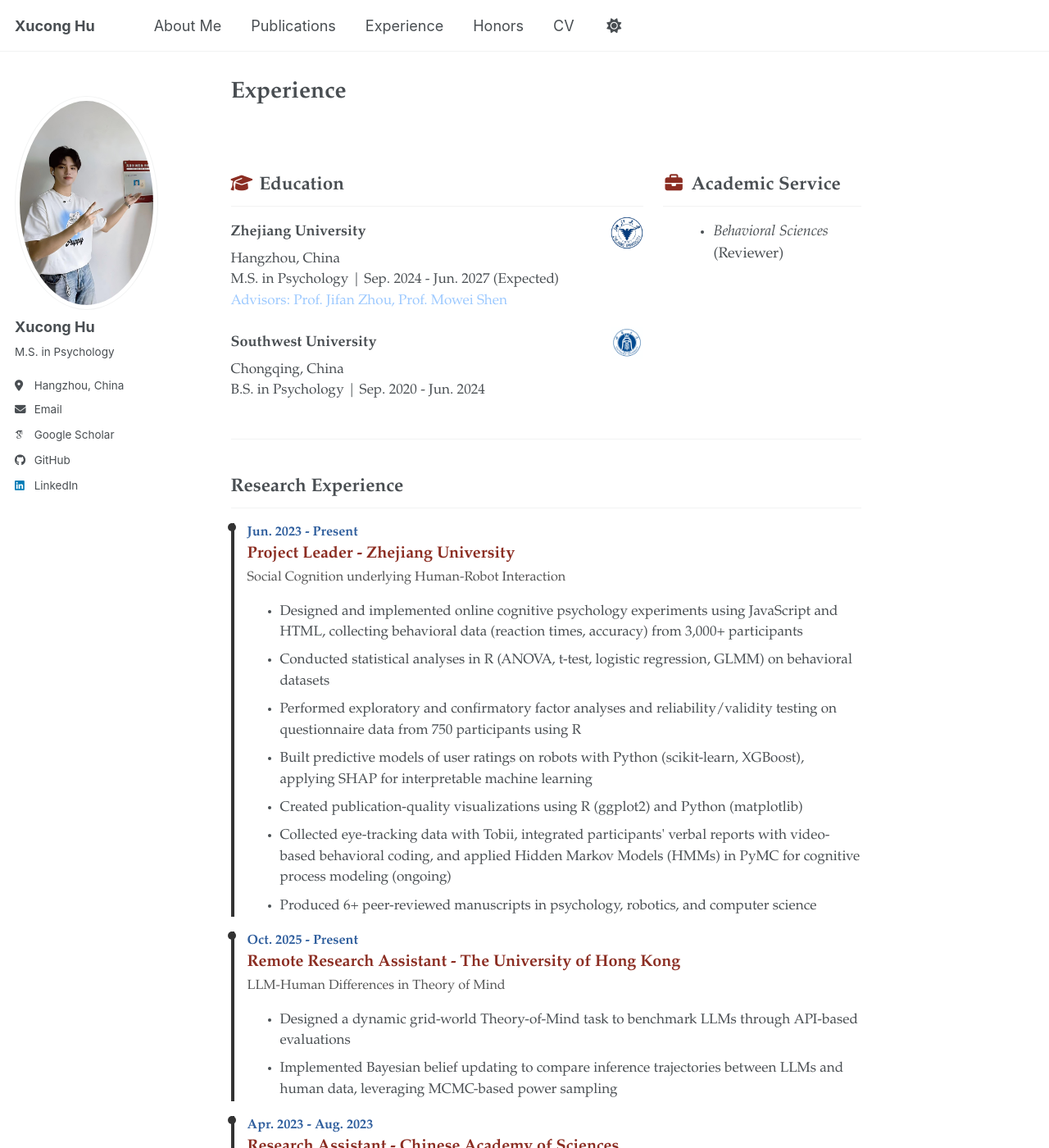
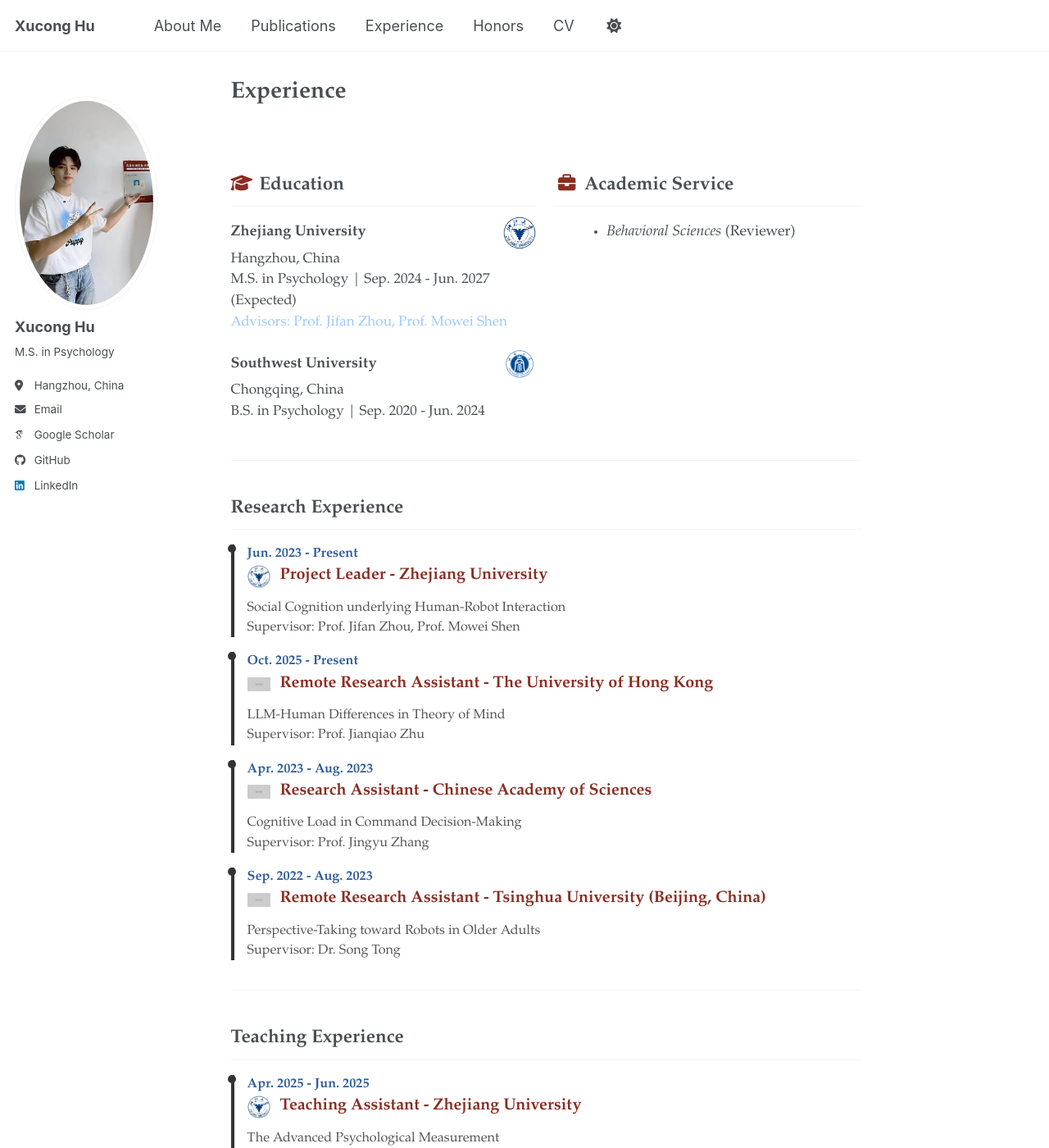
Before and after one commit to xuconghu/xuconghu.github.io, a Jekyll site: the page built from _pages/experience.md, in a window 1280 px wide and 1400 px high. Shown: the whole window at 82% size. Built offline with Jekyll 4.4.1, drawn with Linux system fonts in a browser that asks for light colours; some web fonts are replaced; a script bundle is joined from its source files by our own code; library files that are not in the unit come from our copies; some of the changed text lies outside the part shown.

Commit message:
Equalize About columns and simplify experience items

```diff
--- a/_pages/experience.md
+++ b/_pages/experience.md
@@ -41,56 +41,54 @@ author_profile: true
   <div class="timeline-body">
     <div class="timeline-item">
       <div class="timeline-date">Jun. 2023 - Present</div>
-      <div class="timeline-title">Project Leader - Zhejiang University</div>
+      <div class="timeline-title">
+        <span class="timeline-org">
+          <img class="timeline-logo" src="{{ "/images/zju_logo.png" | relative_url }}" alt="Zhejiang University logo" />
+          Project Leader - Zhejiang University
+        </span>
+      </div>
       <div class="timeline-desc">
         <div class="timeline-host">Social Cognition underlying Human-Robot Interaction</div>
-        <ul>
-          <li>Designed and implemented online cognitive psychology experiments using JavaScript and HTML, collecting behavioral data (reaction times, accuracy) from 3,000+ participants</li>
-          <li>Conducted statistical analyses in R (ANOVA, t-test, logistic regression, GLMM) on behavioral datasets</li>
-          <li>Performed exploratory and confirmatory factor analyses and reliability/validity testing on questionnaire data from 750 participants using R</li>
-          <li>Built predictive models of user ratings on robots with Python (scikit-learn, XGBoost), applying SHAP for interpretable machine learning</li>
-          <li>Created publication-quality visualizations using R (ggplot2) and Python (matplotlib)</li>
-          <li>Collected eye-tracking data with Tobii, integrated participants' verbal reports with video-based behavioral coding, and applied Hidden Markov Models (HMMs) in PyMC for cognitive process modeling (ongoing)</li>
-          <li>Produced 6+ peer-reviewed manuscripts in psychology, robotics, and computer science</li>
-        </ul>
+        <div class="timeline-host">Supervisor: Prof. Jifan Zhou, Prof. Mowei Shen</div>
       </div>
     </div>
     <div class="timeline-item">
       <div class="timeline-date">Oct. 2025 - Present</div>
-      <div class="timeline-title">Remote Research Assistant - The University of Hong Kong</div>
+      <div class="timeline-title">
+        <span class="timeline-org">
+          <img class="timeline-logo" src="{{ "/images/500x300.png" | relative_url }}" alt="The University of Hong Kong logo placeholder" />
+          Remote Research Assistant - The University of Hong Kong
+        </span>
+      </div>
       <div class="timeline-desc">
         <div class="timeline-host">LLM-Human Differences in Theory of Mind</div>
-        <ul>
-          <li>Designed a dynamic grid-world Theory-of-Mind task to benchmark LLMs through API-based evaluations</li>
-          <li>Implemented Bayesian belief updating to compare inference trajectories between LLMs and human data, leveraging MCMC-based power sampling</li>
-        </ul>
+        <div class="timeline-host">Supervisor: Prof. Jianqiao Zhu</div>
       </div>
     </div>
     <div class="timeline-item">
       <div class="timeline-date">Apr. 2023 - Aug. 2023</div>
-      <div class="timeline-title">Research Assistant - Chinese Academy of Sciences</div>
+      <div class="timeline-title">
+        <span class="timeline-org">
+          <img class="timeline-logo" src="{{ "/images/500x300.png" | relative_url }}" alt="Chinese Academy of Sciences logo placeholder" />
+          Research Assistant - Chinese Academy of Sciences
+        </span>
+      </div>
       <div class="timeline-desc">
         <div class="timeline-host">Cognitive Load in Command Decision-Making</div>
-        <ul>
-          <li>Simulated multitasking decision-making tasks using the strategy game Command: Modern Operations</li>
-          <li>Conducted semi-structured expert interviews with professional commanders</li>
-          <li>Collected eye-tracking data with Tobii and physiological measures (heart rate, skin conductance) with BIOPAC</li>
-          <li>Analyzed behavioral data with R (ANOVA, t-test) and created visualizations with ggplot2</li>
-        </ul>
+        <div class="timeline-host">Supervisor: Prof. Jingyu Zhang</div>
       </div>
     </div>
     <div class="timeline-item">
       <div class="timeline-date">Sep. 2022 - Aug. 2023</div>
-      <div class="timeline-title">Remote Research Assistant - Tsinghua University (Beijing, China)</div>
+      <div class="timeline-title">
+        <span class="timeline-org">
+          <img class="timeline-logo" src="{{ "/images/500x300.png" | relative_url }}" alt="Tsinghua University logo placeholder" />
+          Remote Research Assistant - Tsinghua University (Beijing, China)
+        </span>
+      </div>
       <div class="timeline-desc">
         <div class="timeline-host">Perspective-Taking toward Robots in Older Adults</div>
         <div class="timeline-host">Supervisor: Dr. Song Tong</div>
-        <ul>
-          <li>Created human-like face stimuli with varying anthropomorphism using FantaMorph</li>
-          <li>Programmed experimental tasks with PsychoPy (Python)</li>
-          <li>Recruited and assisted older adult participants from community settings in completing tests and questionnaires</li>
-          <li>Analyzed behavioral data in SPSS using ANOVA and t-tests</li>
-        </ul>
       </div>
     </div>
   </div>
@@ -104,13 +102,14 @@ author_profile: true
   <div class="timeline-body">
     <div class="timeline-item">
       <div class="timeline-date">Apr. 2025 - Jun. 2025</div>
-      <div class="timeline-title">Teaching Assistant - Zhejiang University</div>
+      <div class="timeline-title">
+        <span class="timeline-org">
+          <img class="timeline-logo" src="{{ "/images/zju_logo.png" | relative_url }}" alt="Zhejiang University logo" />
+          Teaching Assistant - Zhejiang University
+        </span>
+      </div>
       <div class="timeline-desc">
         <div class="timeline-host">The Advanced Psychological Measurement</div>
-        <ul>
-          <li>Delivered presentations introducing commonly used experimental paradigms in psychology</li>
-          <li>Explained mathematical foundations of advanced psychological methods, including cognitive modeling approaches</li>
-        </ul>
       </div>
     </div>
   </div>
--- a/assets/css/main.scss
+++ b/assets/css/main.scss
@@ -45,7 +45,7 @@
 /* Custom layout inspired by Jun-CEN for about/experience/publications */
 .about-split {
   display: grid;
-  grid-template-columns: minmax(0, 1.35fr) minmax(0, 0.65fr);
+  grid-template-columns: minmax(0, 1fr) minmax(0, 1fr);
   gap: 24px;
   margin: 1.5rem 0;
 }
@@ -142,6 +142,20 @@
   padding-left: 16px;
   border-left: 4px solid #333;
   text-align: left;
+}
+
+.timeline-logo {
+  width: 28px;
+  height: 28px;
+  object-fit: contain;
+  vertical-align: middle;
+  margin-right: 6px;
+}
+
+.timeline-title .timeline-org {
+  display: inline-flex;
+  align-items: center;
+  gap: 6px;
 }
 
 .timeline-item:before {
```
